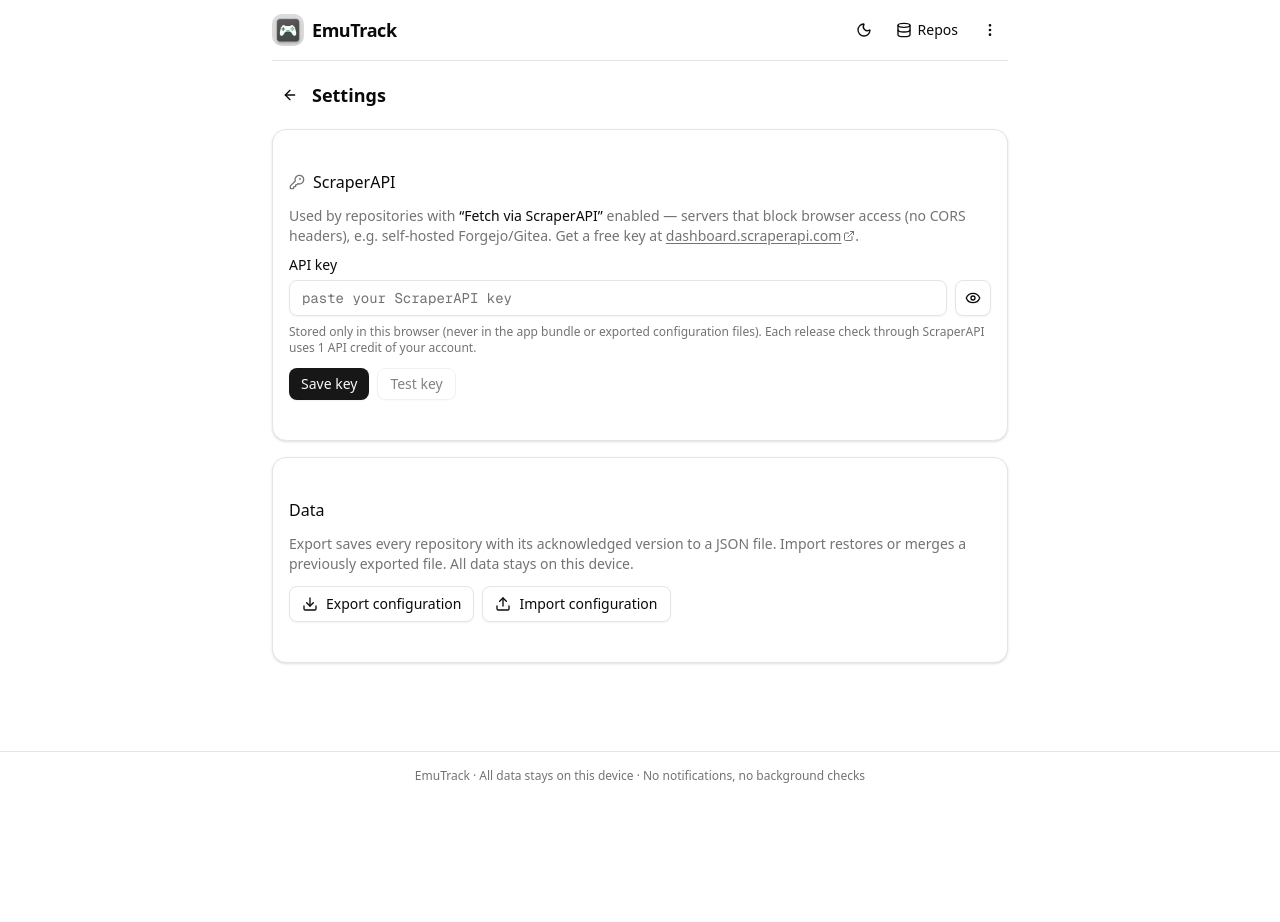
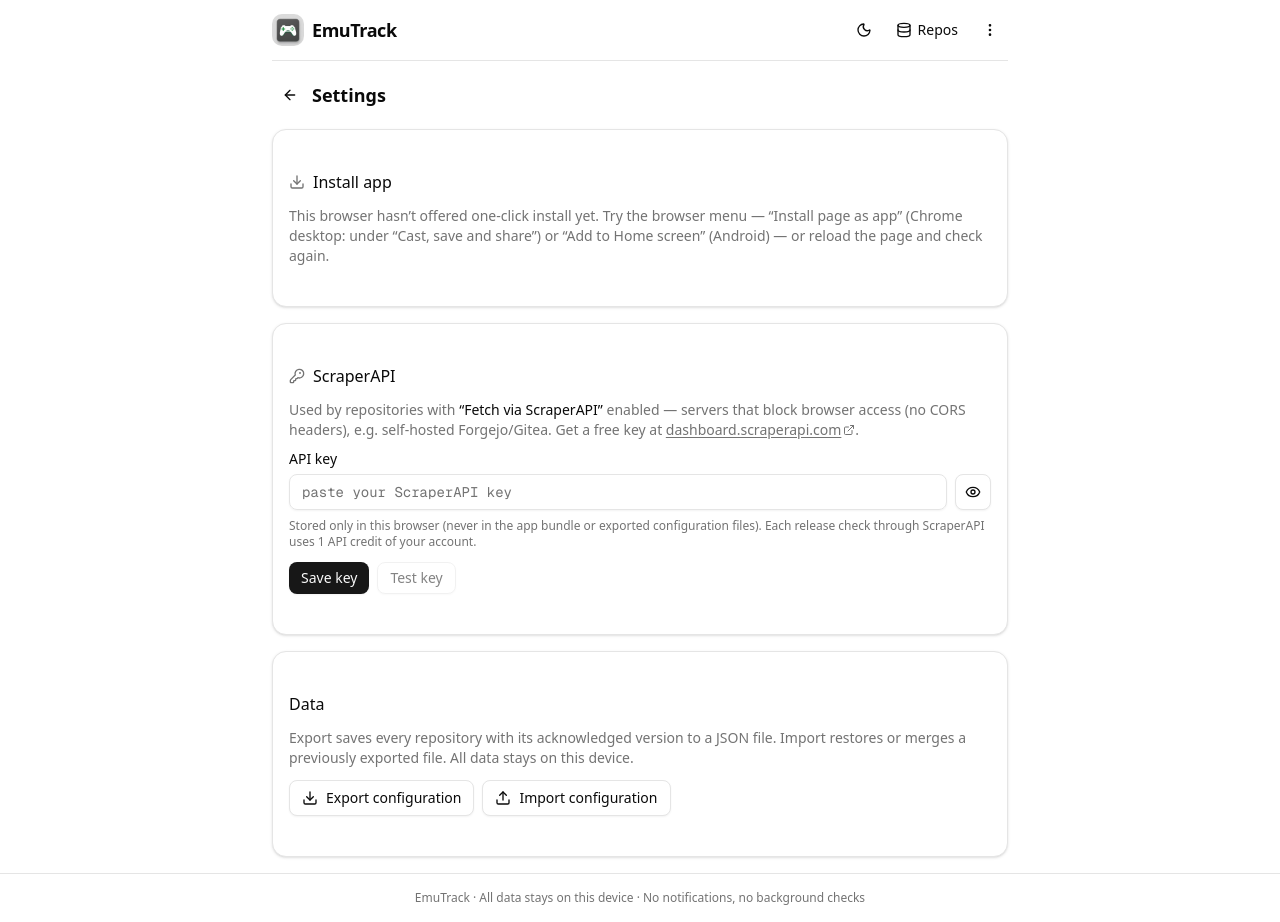
Before and after one commit to pkmed/emutrack, a Next.js app: page / in a window 1280 px wide. Both pictures are taken after a click on the button 990 px from the left and 30 px from the top of the page. Before the commit the page ends 800 px from the top, so only its background shows below. Built offline with nearby package versions, Linux system fonts and the light colour scheme.

Commit message:
added fix for installation as pwa

```diff
--- a/public/sw.js
+++ b/public/sw.js
@@ -8,7 +8,7 @@
  * works both at a domain root and on a sub-path such as
  * https://<user>.github.io/<repo>/ (GitHub Pages project sites).
  */
-const VERSION = 'emutrack-v4'
+const VERSION = 'emutrack-v5'
 const ROOT = new URL('./', self.registration.scope || self.location.href)
 // Path prefix of hashed build assets, correct for both domain-root and
 // sub-path deployments (e.g. /emutrack/_next/static/ on GitHub Pages).
--- /dev/null
+++ b/src/components/pwa/install-button.tsx
@@ -0,0 +1,138 @@
+'use client'
+
+import { useEffect, useState } from 'react'
+import { Download, Smartphone } from 'lucide-react'
+
+import { Button } from '@/components/ui/button'
+import { Card, CardContent } from '@/components/ui/card'
+
+/**
+ * In-app install affordance.
+ *
+ * The site itself satisfies every Chrome install criterion (verified via the
+ * CDP Page.getInstallabilityErrors probe), but Chrome keeps its native entry
+ * point easy to miss — the menu item only appears once `beforeinstallprompt`
+ * fires, is hidden in a submenu on desktop, and does not exist at all on iOS
+ * (WebKit browsers have no install API). This module captures the install
+ * event at module scope — it can fire before React mounts — and exposes it
+ * as an explicit in-app button that opens the browser's real install dialog,
+ * plus honest per-platform guidance when one-click install is unavailable.
+ */
+
+interface BeforeInstallPromptEvent extends Event {
+  prompt(): Promise<void>
+  userChoice: Promise<{ outcome: 'accepted' | 'dismissed'; platform: string }>
+}
+
+let deferredPrompt: BeforeInstallPromptEvent | null = null
+const subscribers = new Set<() => void>()
+
+function notifyAll(): void {
+  for (const notify of subscribers) notify()
+}
+
+if (typeof window !== 'undefined') {
+  // Module scope on purpose: the event may fire before any component mounts.
+  window.addEventListener('beforeinstallprompt', (event) => {
+    // Suppress the browser's one-shot mini-infobar so the app can present
+    // install affordances of its own instead.
+    event.preventDefault()
+    deferredPrompt = event as BeforeInstallPromptEvent
+    notifyAll()
+  })
+  window.addEventListener('appinstalled', () => {
+    deferredPrompt = null
+    notifyAll()
+  })
+}
+
+function currentStandalone(): boolean {
+  if (typeof window === 'undefined') return false
+  const nav = navigator as Navigator & { standalone?: boolean }
+  return (
+    window.matchMedia('(display-mode: standalone)').matches ||
+    window.matchMedia('(display-mode: fullscreen)').matches ||
+    nav.standalone === true
+  )
+}
+
+/** True on iOS/iPadOS, where no browser offers the programmatic install API. */
+export function isAppleMobile(): boolean {
+  if (typeof navigator === 'undefined') return false
+  const ua = navigator.userAgent
+  return (
+    /iphone|ipad|ipod/i.test(ua) ||
+    (navigator.platform === 'MacIntel' && navigator.maxTouchPoints > 1)
+  )
+}
+
+/**
+ * Reactive install capability: `standalone` when the page already runs as an
+ * installed app (install UI must hide), `available` when the browser has
+ * signalled that one-click install can be offered right now.
+ */
+export function useInstallCapability(): { available: boolean; standalone: boolean } {
+  const [available, setAvailable] = useState(false)
+  const [standalone, setStandalone] = useState(currentStandalone)
+
+  useEffect(() => {
+    const notify = () => setAvailable(deferredPrompt !== null)
+    subscribers.add(notify)
+    notify()
+    const mq = window.matchMedia('(display-mode: standalone), (display-mode: fullscreen)')
+    const onModeChange = () => setStandalone(currentStandalone())
+    mq.addEventListener('change', onModeChange)
+    return () => {
+      subscribers.delete(notify)
+      mq.removeEventListener('change', onModeChange)
+    }
+  }, [])
+
+  return { available: available && !standalone, standalone }
+}
+
+/**
+ * Open the browser's native install dialog. Returns the outcome, or
+ * 'unavailable' when the browser has not signalled installability.
+ */
+export async function promptInstall(): Promise<'accepted' | 'dismissed' | 'unavailable'> {
+  if (!deferredPrompt) return 'unavailable'
+  await deferredPrompt.prompt()
+  const { outcome } = await deferredPrompt.userChoice
+  deferredPrompt = null
+  notifyAll()
+  return outcome
+}
+
+/**
+ * Slim banner shown on the main screen while the browser offers install and
+ * the app is not already running as one. Renders nothing otherwise.
+ */
+export function InstallBanner() {
+  const { available, standalone } = useInstallCapability()
+  if (standalone || !available) return null
+
+  return (
+    <div className="pt-4">
+      <Card className="border-primary/30 bg-primary/5">
+        <CardContent className="flex items-center justify-between gap-3 p-4">
+          <div className="flex min-w-0 items-center gap-3">
+            <Smartphone className="h-5 w-5 shrink-0 text-muted-foreground" aria-hidden />
+            <p className="text-sm text-muted-foreground">
+              Install EmuTrack on this device — full-screen, works offline, your data stays local.
+            </p>
+          </div>
+          <Button
+            size="sm"
+            className="shrink-0"
+            onClick={() => void promptInstall()}
+            aria-label="Install EmuTrack as an app"
+          >
+            <Download className="h-4 w-4" aria-hidden />
+            Install
+          </Button>
+        </CardContent>
+      </Card>
+    </div>
+  )
+}
--- a/src/components/tracker/app.tsx
+++ b/src/components/tracker/app.tsx
@@ -21,6 +21,7 @@ import { MainScreen } from '@/components/tracker/main-screen'
 import { ReposScreen, type RepoDraft } from '@/components/tracker/repos-screen'
 import { SettingsScreen } from '@/components/tracker/settings-screen'
 import { ThemeToggle } from '@/components/tracker/theme-toggle'
+import { InstallBanner } from '@/components/pwa/install-button'
 import { fetchLatestRelease, repoKey } from '@/lib/tracker/sources'
 import { loadScraperApiKey } from '@/lib/tracker/settings'
 import {
@@ -410,6 +411,8 @@ export default function EmuTrackApp() {
               {loadError}
             </div>
           ) : effectiveView.name === 'main' ? (
+            <>
+              <InstallBanner />
               <MainScreen
                 repos={repos}
                 loaded={loaded}
@@ -421,6 +424,7 @@ export default function EmuTrackApp() {
                 onOpenDetails={(id) => setView({ name: 'details', repoId: id })}
                 onManageRepos={() => setView({ name: 'repos' })}
               />
+            </>
           ) : effectiveView.name === 'repos' ? (
             <ReposScreen
               repos={repos}
--- a/src/components/tracker/settings-screen.tsx
+++ b/src/components/tracker/settings-screen.tsx
@@ -8,6 +8,7 @@ import { Button } from '@/components/ui/button'
 import { Card, CardContent } from '@/components/ui/card'
 import { Input } from '@/components/ui/input'
 import { Label } from '@/components/ui/label'
+import { isAppleMobile, promptInstall, useInstallCapability } from '@/components/pwa/install-button'
 import { testScraperApiKey } from '@/lib/tracker/sources'
 import { loadScraperApiKey, saveScraperApiKey } from '@/lib/tracker/settings'
 
@@ -33,6 +34,7 @@ export function SettingsScreen({ onBack, onExport, onImport }: SettingsScreenPro
   const [testing, setTesting] = useState(false)
   const [testResult, setTestResult] = useState<string | null>(null)
   const [testError, setTestError] = useState<string | null>(null)
+  const { available: installAvailable, standalone } = useInstallCapability()
 
   const saved = key.trim().length > 0
 
@@ -65,6 +67,46 @@ export function SettingsScreen({ onBack, onExport, onImport }: SettingsScreenPro
       </div>
 
       <div className="flex flex-col gap-4">
+        {/* ----------------------------- Install ----------------------------- */}
+        <Card>
+          <CardContent className="flex flex-col gap-3 p-4">
+            <div className="flex items-center gap-2">
+              <Download className="h-4 w-4 text-muted-foreground" aria-hidden />
+              <h2 className="font-medium">Install app</h2>
+            </div>
+            {standalone ? (
+              <p className="text-sm text-muted-foreground" role="status">
+                You are running the installed app.
+              </p>
+            ) : installAvailable ? (
+              <>
+                <p className="text-sm text-muted-foreground">
+                  Install EmuTrack on this device for a full-screen, offline-capable app window.
+                </p>
+                <div>
+                  <Button size="sm" onClick={() => void promptInstall()}>
+                    <Download className="h-4 w-4" aria-hidden />
+                    Install app
+                  </Button>
+                </div>
+              </>
+            ) : isAppleMobile() ? (
+              <p className="text-sm text-muted-foreground">
+                Browsers on iPhone/iPad don’t offer one-click install. Open this page in{' '}
+                <span className="text-foreground">Safari</span>, tap the{' '}
+                <span className="text-foreground">Share</span> button and choose{' '}
+                <span className="text-foreground">“Add to Home Screen”</span>.
+              </p>
+            ) : (
+              <p className="text-sm text-muted-foreground">
+                This browser hasn’t offered one-click install yet. Try the browser menu —
+                “Install page as app” (Chrome desktop: under “Cast, save and share”) or “Add to
+                Home screen” (Android) — or reload the page and check again.
+              </p>
+            )}
+          </CardContent>
+        </Card>
+
         {/* ------------------------- ScraperAPI key ------------------------- */}
         <Card>
           <CardContent className="flex flex-col gap-3 p-4">
```
Lines whose indentation alone changed are shown as unchanged.
